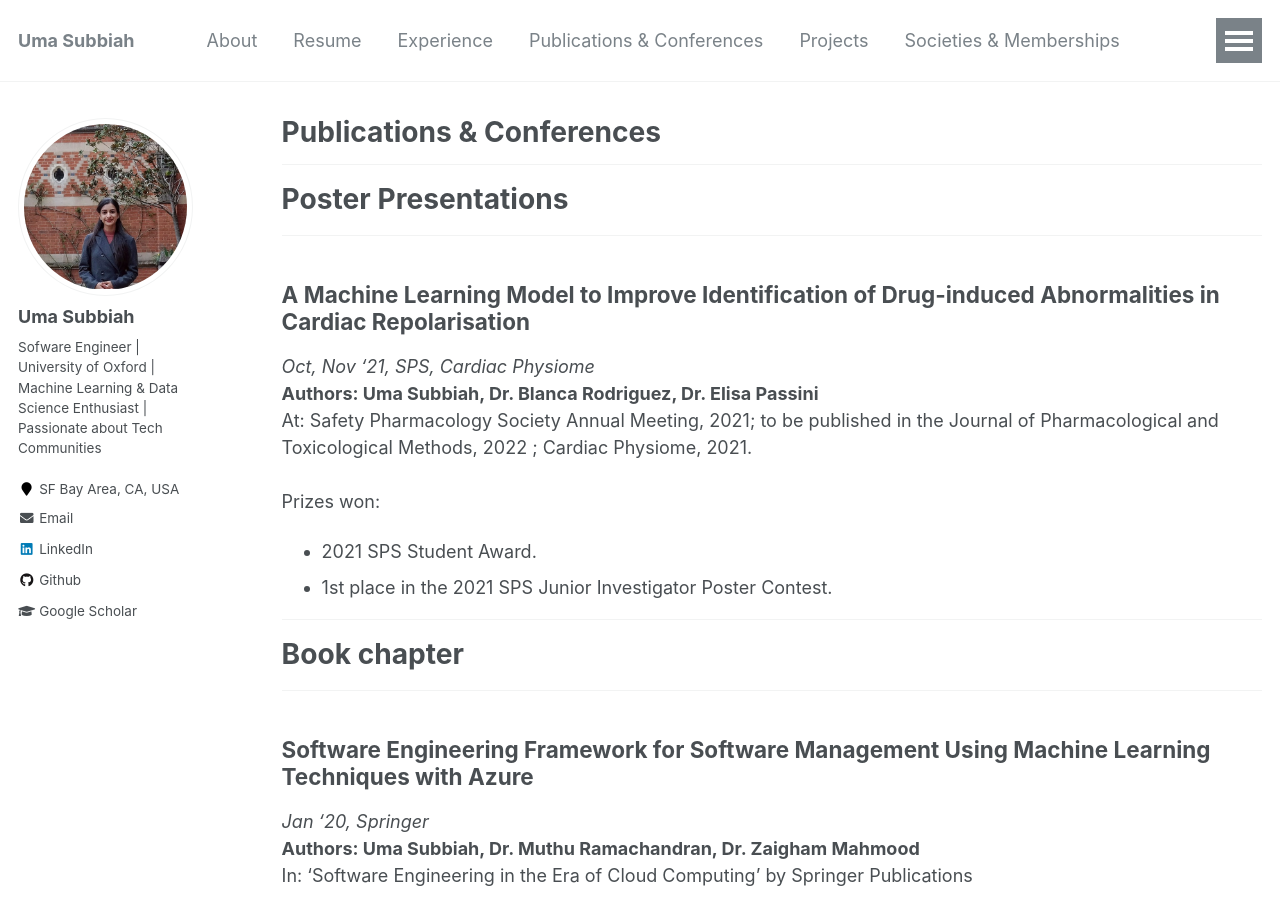
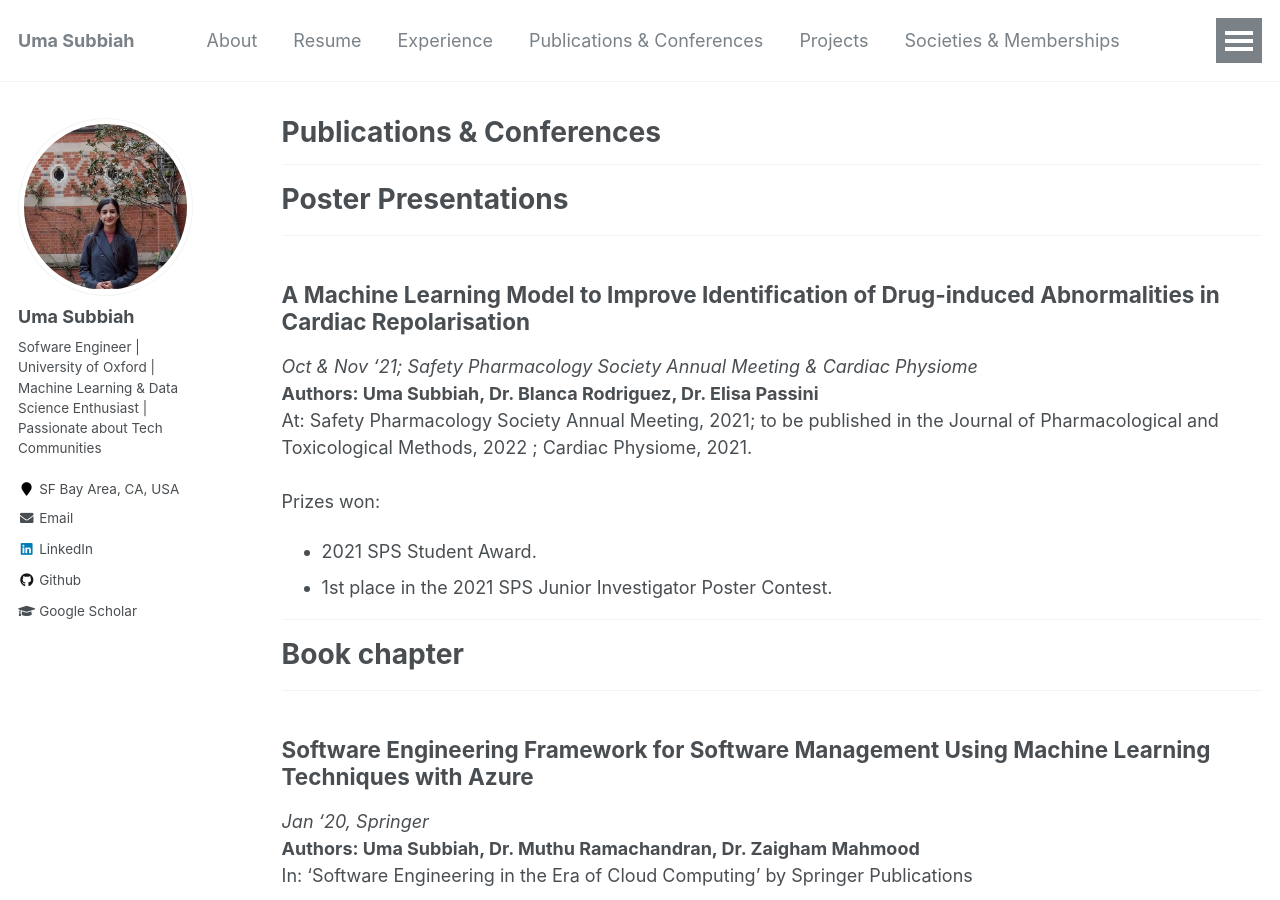
Before and after one commit to uma-subbiah/uma-subbiah.github.io, a Jekyll site: the page built from _pages/publications.md, in a window 1280 px wide and 900 px high. Built offline with Jekyll 4.4.1, drawn with Linux system fonts in a browser that asks for light colours.

Commit message:
Update publications.md

```diff
--- a/_pages/publications.md
+++ b/_pages/publications.md
@@ -13,7 +13,7 @@ redirect_from:
 <hr>
 
 ## A Machine Learning Model to Improve Identification of Drug-induced Abnormalities in Cardiac Repolarisation
-  _Oct, Nov '21, SPS, Cardiac Physiome_
+  _Oct & Nov '21; Safety Pharmacology Society Annual Meeting & Cardiac Physiome_
   <br>
  **Authors: Uma Subbiah, Dr. Blanca Rodriguez, Dr. Elisa Passini**
  <br>
```
